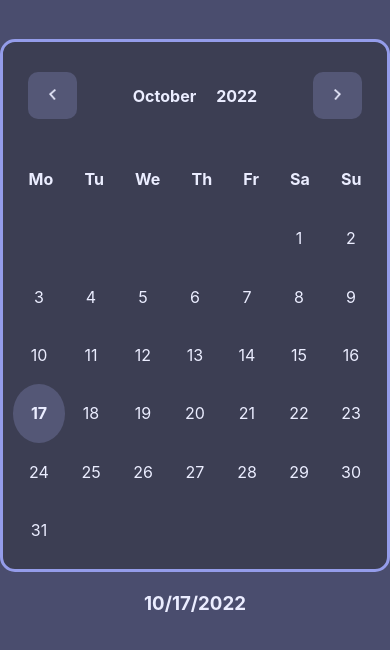
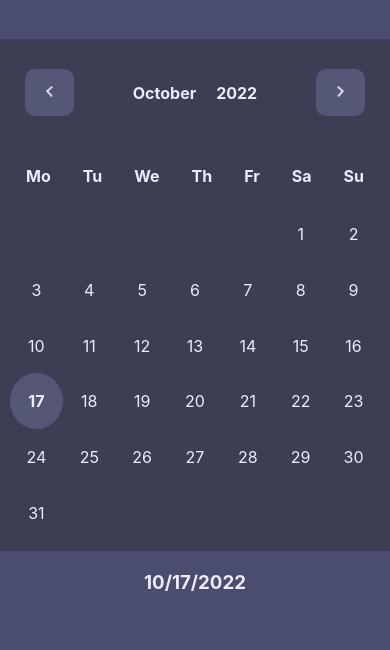
Before and after one commit to NARUDESIGNS/date-peeker, a React (Create React App) app: page / in a window 390 px wide. Shown: the top 650 px of the page. Built offline with nearby package versions, Linux system fonts and the light colour scheme.

Commit message:
modified style for mobile view

```diff
--- a/src/App.css
+++ b/src/App.css
@@ -25,5 +25,7 @@
   .App {
     padding: 10px;
     padding-top: 30px;
+    border: none;
+    border-radius: 0;
   }
 }
--- a/src/components/Calendar.css
+++ b/src/components/Calendar.css
@@ -77,3 +77,10 @@
 .calendar .days .current-day:hover {
     background-color: #545776;
 }
+
+
+@media only screen and (max-width: 500px) {
+    .calendar .days .day {
+        padding: 32% 0;
+    }
+}
```
